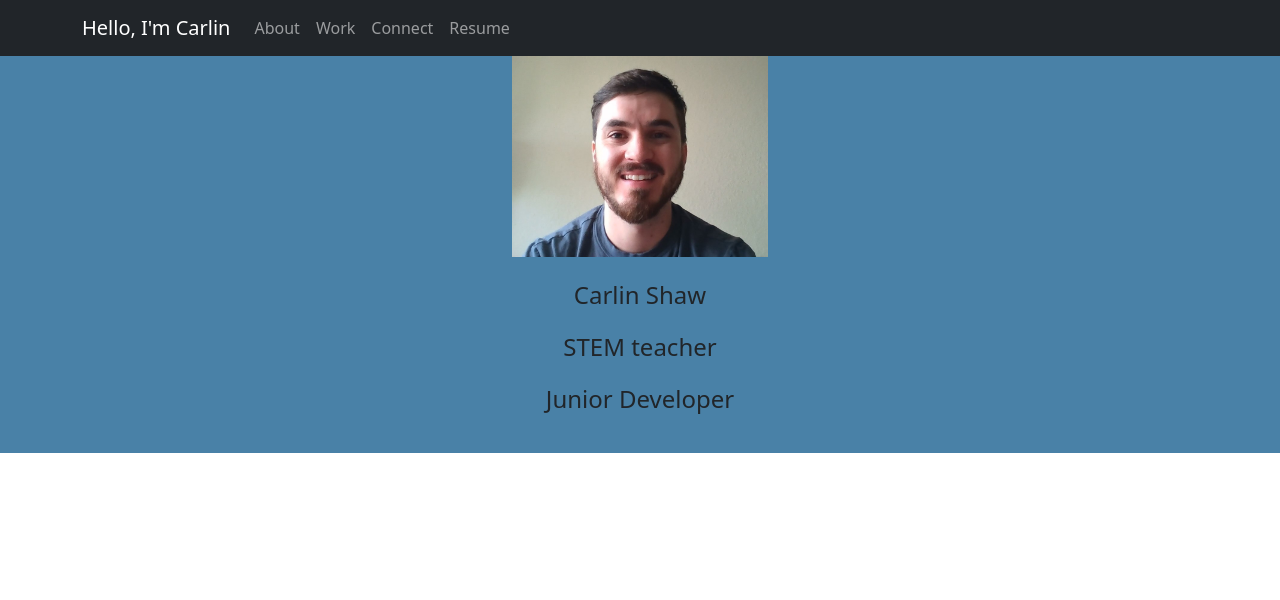
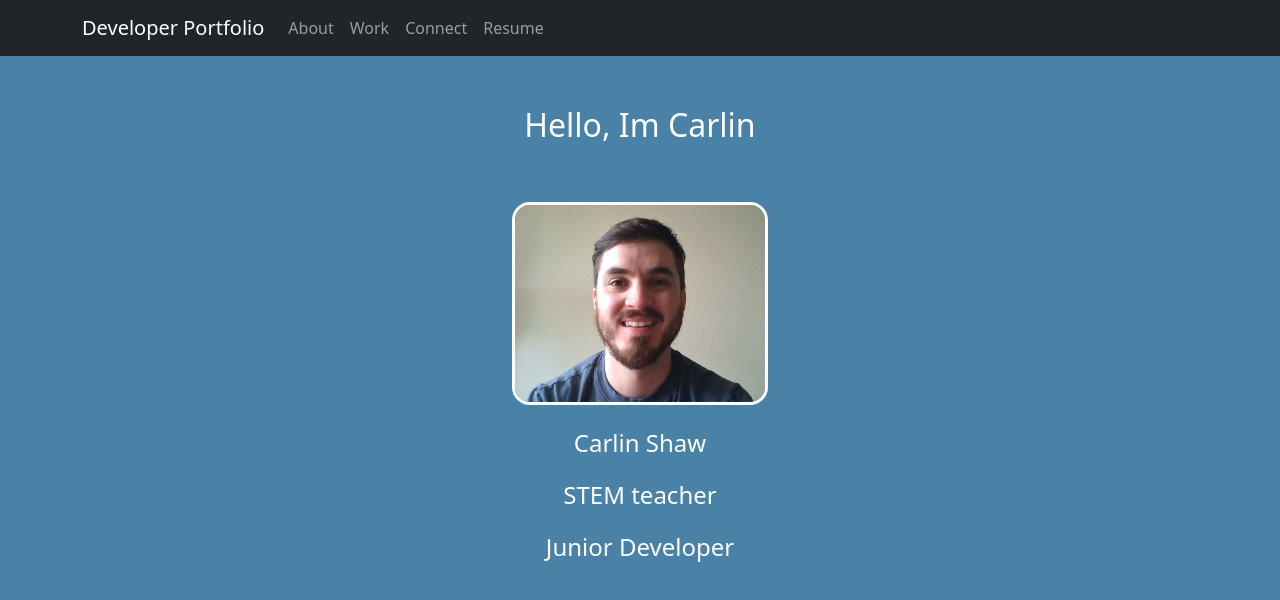
Before and after one commit to carlinjshaw/react_portfolio_cs, a React (Create React App) app: page / in a window 1280 px wide. Shown: the top 600 px of the page. Built offline with nearby package versions, Linux system fonts and the light colour scheme.

Commit message:
fixed background colors; added borders and colors to text in About

```diff
--- a/src/App.css
+++ b/src/App.css
@@ -71,12 +71,17 @@ border: solid;
   flex-direction: column;
   align-items: center;
   background-color: rgb(73, 129, 167);
-
+  width: 100vw;
+  min-height: 100vh;
 }
 
 .profileImage {
   width: 20%;
   height: 30%;
+  border-radius: 18px;
+  border-width: 20px;
+  border: solid;
+  border-color: white;
 }
 
 .about_text {
@@ -85,10 +90,29 @@ border: solid;
   display:flex;
   flex-direction: column;
   align-items: center;
+  color: white;
+}
+
+.about-hello {
+  color: white;
+  padding-block: 50px;
 }
 
 
 .workPage {
   background-color: rgb(73, 129, 167);
+  width: 100vw;
+  min-height: 100vh;
+}
 
+.connect-form {
+  /* display: flex;
+  width: 500px; */
+
+  display: flex;
+  flex-direction: column;
+  align-items: center;
+  background-color: rgb(73, 129, 167);
+  width: 100vw;
+  min-height: 100vh;
 }
--- a/src/components/About.js
+++ b/src/components/About.js
@@ -7,8 +7,9 @@ function About(props) {
   if (props.currentPage === "About") {
     return (
       <div class="about_page">
+        <h2 className="about-hello">Hello, Im Carlin</h2>
         <img class="profileImage about_item" src={profile}></img>
-        <article class="about_text item">
+        <article className="about_text item">
           <p>Carlin Shaw</p>
           <p>STEM teacher</p>
           <p>Junior Developer</p>
--- a/src/components/Connect.js
+++ b/src/components/Connect.js
@@ -49,7 +49,7 @@ const onBlurdHandler = (event) => {
   function connectForm() {
     if (props.currentPage === "Connect") {
       return (
-        <div>
+        <div className='connect-form'>
           <h4>Want to connect?</h4>
           <Form>
             <Form.Group className="mb-3" controlId="exampleForm.ControlInput1">
@@ -64,7 +64,7 @@ const onBlurdHandler = (event) => {
             </Form.Group>
 
             <Form.Group className="mb-3" controlId="exampleForm.ControlInput1">
-              <Form.Label>Email address:</Form.Label>
+              <Form.Label>dress:</Form.Label>
               <Form.Control
                 onBlur={onBlurHandler}
                 onChange={onChangeHandler}
--- a/src/components/Header.js
+++ b/src/components/Header.js
@@ -11,7 +11,7 @@ function Header(props) {
 
   <Navbar bg="dark" variant="dark">
     <Container>
-    <Navbar.Brand href="#home">Hello, I'm Carlin</Navbar.Brand>
+    <Navbar.Brand href="#home">Developer Portfolio</Navbar.Brand>
     <Nav className="me-auto">
       <Nav.Link href="#About" onClick={() => {props.setCurrentPage("About")}} >About</Nav.Link>
       <Nav.Link href="#work" onClick={() => {props.setCurrentPage("Work")}}>Work</Nav.Link>
```
